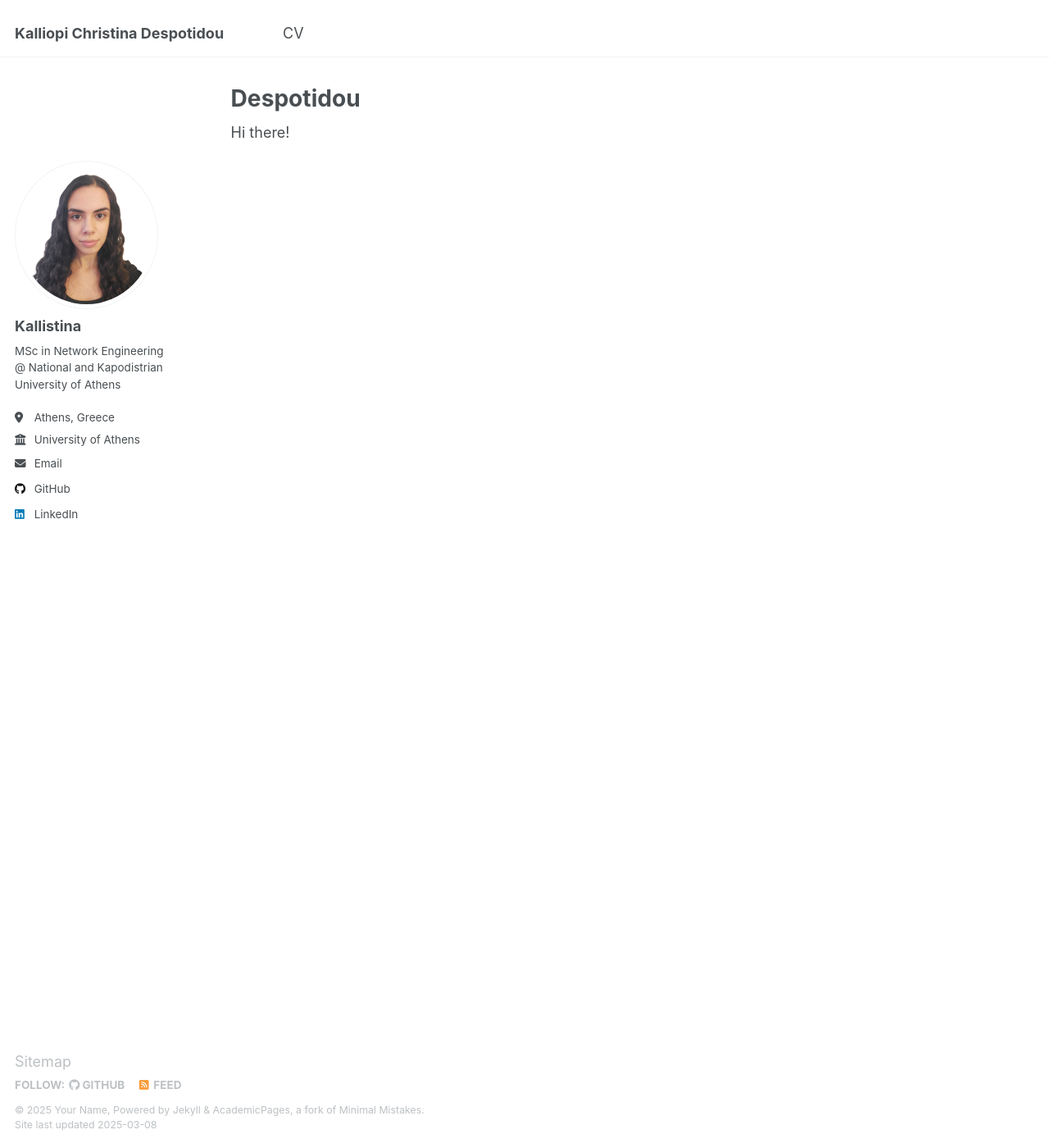
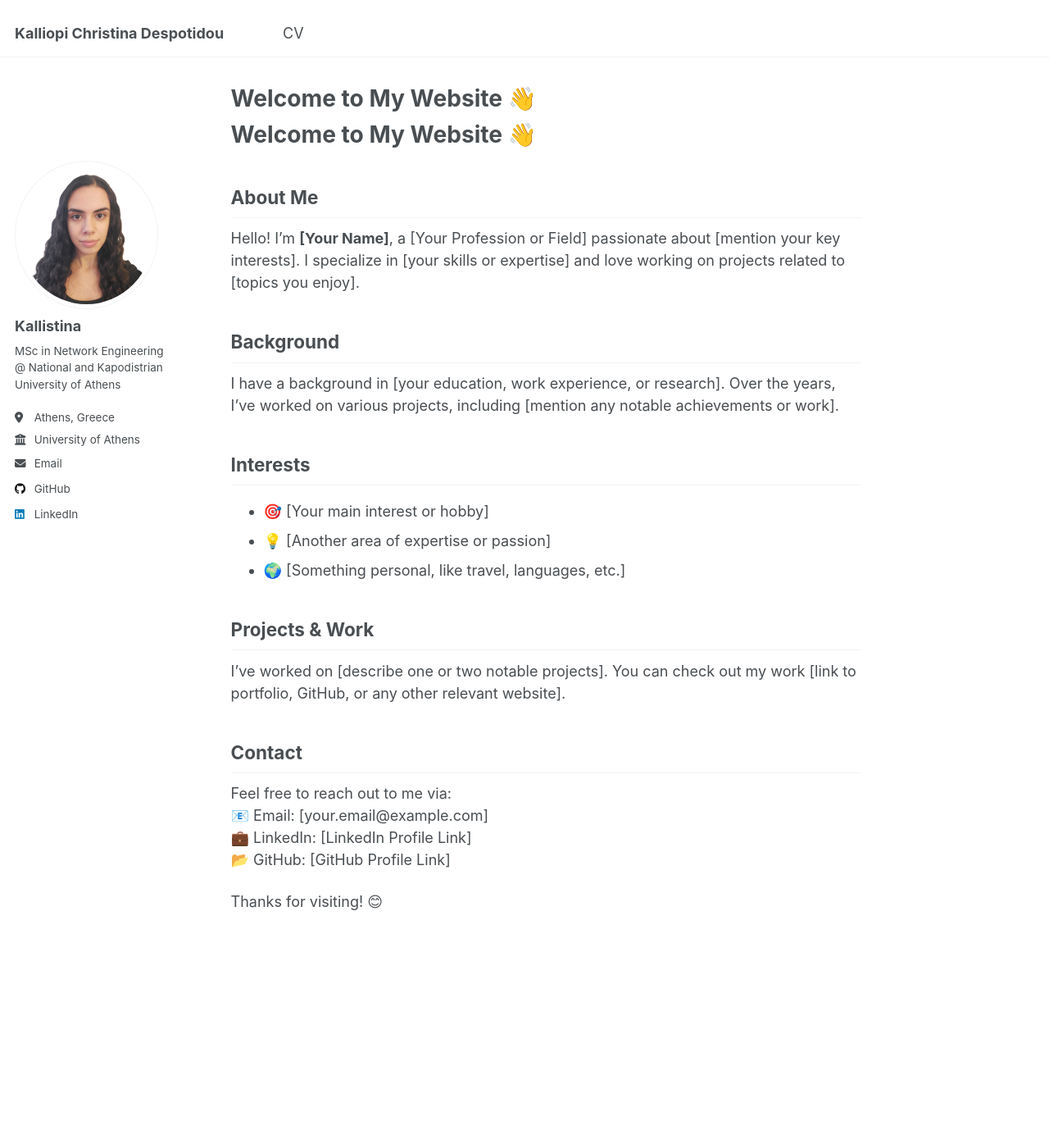
Before and after one commit to Kallistina/Kallistina.github.io, a Jekyll site: the page built from _pages/about.md, in a window 1280 px wide and 1400 px high. Shown: the whole window at 82% size. Built offline with Jekyll 4.4.1, drawn with Linux system fonts in a browser that asks for light colours; our own code applies the rules of GitHub Pages for plain Markdown files.

Commit message:
Update about.md

```diff
--- a/_pages/about.md
+++ b/_pages/about.md
@@ -1,10 +1,33 @@
 ---
 permalink: /
-title: "Despotidou"
+title:
 author_profile: true
 redirect_from:
   - /about/
   - /about.html
 ---
 
-Hi there!
+
+# Welcome to My Website 👋
+
+## About Me
+Hello! I'm **[Your Name]**, a [Your Profession or Field] passionate about [mention your key interests]. I specialize in [your skills or expertise] and love working on projects related to [topics you enjoy].
+
+## Background
+I have a background in [your education, work experience, or research]. Over the years, I’ve worked on various projects, including [mention any notable achievements or work].
+
+## Interests
+- 🎯 [Your main interest or hobby]
+- 💡 [Another area of expertise or passion]
+- 🌍 [Something personal, like travel, languages, etc.]
+
+## Projects & Work
+I’ve worked on [describe one or two notable projects]. You can check out my work [link to portfolio, GitHub, or any other relevant website].
+
+## Contact
+Feel free to reach out to me via:
+📧 Email: [your.email@example.com]
+💼 LinkedIn: [LinkedIn Profile Link]
+📂 GitHub: [GitHub Profile Link]
+
+Thanks for visiting! 😊
```
